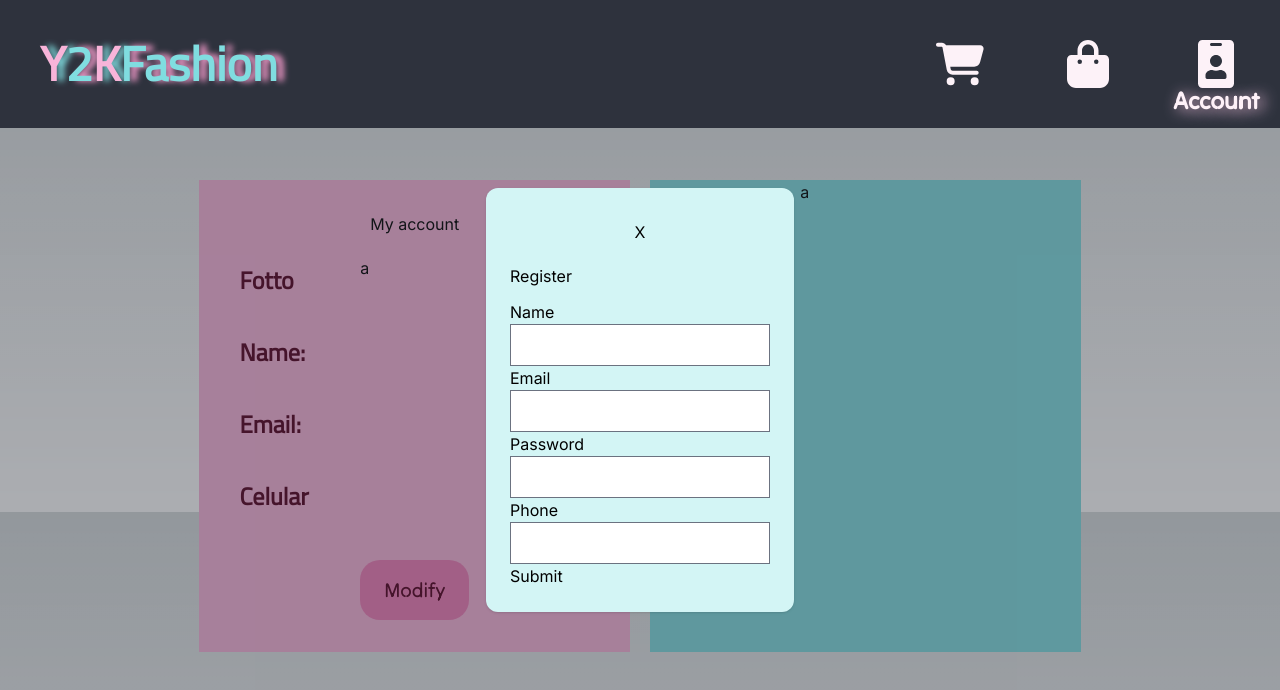
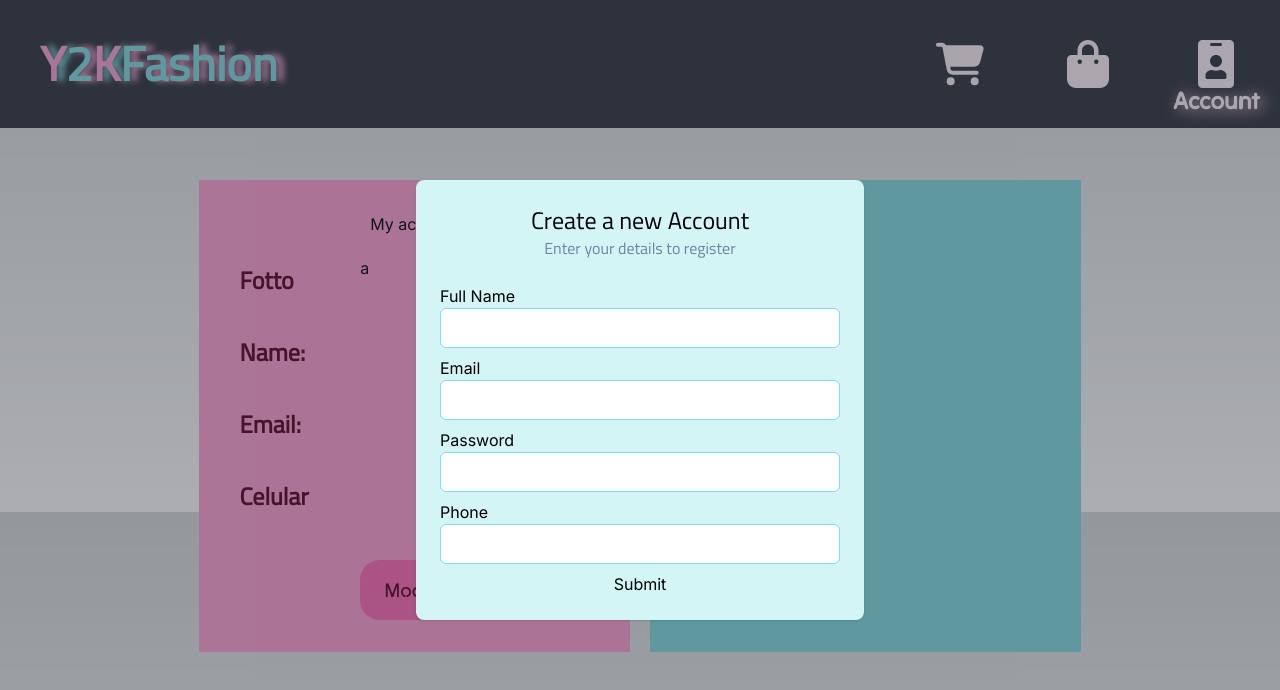
Before and after one commit to MarcosRamirezCarri/Y2KshopRemake, a Next.js app in the folder y2kclient/: page /account in a window 1280 px wide. Both pictures are taken after a click on the button "Login". Shown: the top 690 px of the page. Built offline with nearby package versions, Linux system fonts and the light colour scheme.

Commit message:
Form Estilizado

```diff
--- a/y2kclient/package.json
+++ b/y2kclient/package.json
@@ -13,7 +13,6 @@
     "aos": "^2.3.4",
     "atropos": "^2.0.2",
     "axios": "^1.6.8",
-    "flowbite": "^2.3.0",
     "next": "14.1.4",
     "react": "^18",
     "react-dom": "^18",
--- a/y2kclient/src/app/[locale]/Components/LoginModal/RegisterForm/RegisterForm.tsx
+++ b/y2kclient/src/app/[locale]/Components/LoginModal/RegisterForm/RegisterForm.tsx
@@ -50,34 +50,40 @@ const RegisterForm: React.FC<PropModal> = ({ setModal, modal }) => {
 
   return (
     <div
+      onClick={() => setModal(!modal)}
       className={`
-    fixed inset-0 flex justify-center items-center transition-colors duration-500
+    fixed inset-0 flex justify-center items-center transition-colors duration-500 z-[101]
     ${modal ? "visible bg-gray-950/[0.4]" : "invisible"}
   `}
     >
-
       <ul
         onClick={(e) => e.stopPropagation()}
         className={`
-          bg-Lightblue-100  gap-3 rounded-xl flex flex-col shadow p-6 transition-all duration-500 p-10
+          bg-Lightblue-100 w-[35%] gap-6 rounded-lg flex flex-col shadow p-6 transition-all duration-500 p-10
           ${modal ? "scale-100 opacity-100" : "scale-125 opacity-0"}
         `}
       >
-           <button onClick={() => setModal(!modal)} className="bg-Lightblue-100 p-2">
-        X
-      </button>
-        <p>Register</p>
+        <div className="flex flex-col">
+        <p className="font-titilium text-2xl self-center font-medium">
+          Create a new Account
+        </p>
+        <p className="font-titilium text-md self-center font-normal text-gray-600">
+          Enter your details to register
+        </p>
 
-        <form onSubmit={handleSubmit}>
+        </div>
+
+        <form className="flex flex-col gap-2" onSubmit={handleSubmit}>
           <li>
-            <p>Name</p>
+            <p>Full Name</p>
             <input
               name="name"
               type="text"
               value={formData.name}
               onChange={handleChange}
+              className="rounded-md w-[100%] border-Lightblue-300 border-[0.05rem] focus:outline-Lightblue-300 focus:border-Lightblue-300 focus:border-[0.05rem] p-2 h-10"
             />
-            {error.name && <span className="text-red-500">{error.name}</span>}
+            {error.name && <span className="text-gray-400">{error.name}</span>}
           </li>
           <li>
             <p>Email</p>
@@ -86,8 +92,11 @@ const RegisterForm: React.FC<PropModal> = ({ setModal, modal }) => {
               type="text"
               value={formData.email}
               onChange={handleChange}
+              className="rounded-md w-[100%] border-Lightblue-300 border-[0.05rem] focus:outline-Lightblue-300 focus:border-Lightblue-300 focus:border-[0.05rem] p-2 h-10"
             />
-            {error.email && <span className="text-red-500">{error.email}</span>}
+            {error.email && (
+              <span className="text-gray-400">{error.email}</span>
+            )}
           </li>
           <li>
             <p>Password</p>
@@ -96,9 +105,10 @@ const RegisterForm: React.FC<PropModal> = ({ setModal, modal }) => {
               type="password"
               value={formData.password}
               onChange={handleChange}
+              className="rounded-md w-[100%] border-Lightblue-300 border-[0.05rem] focus:outline-Lightblue-300 focus:border-Lightblue-300 focus:border-[0.05rem] p-2 h-10"
             />
             {error.password && (
-              <span className="text-red-500">{error.password}</span>
+              <span className="text-gray-400">{error.password}</span>
             )}
           </li>
           <li>
@@ -108,13 +118,15 @@ const RegisterForm: React.FC<PropModal> = ({ setModal, modal }) => {
               type="text"
               value={formData.phoneNumber}
               onChange={handleChange}
+              className="rounded-md w-[100%] border-Lightblue-300 border-[0.05rem] focus:outline-Lightblue-300 focus:border-Lightblue-300 focus:border-[0.05rem] p-2 h-10"
             />
             {error.phoneNumber && (
-              <span className="text-red-500">{error.phoneNumber}</span>
+              <span className="text-gray-400">{error.phoneNumber}</span>
             )}
           </li>
           <button type="submit">Submit</button>
         </form>
+
       </ul>
     </div>
   );
--- a/y2kclient/src/app/[locale]/Components/NavBar/NavBar.module.css
+++ b/y2kclient/src/app/[locale]/Components/NavBar/Buttons/Buttons.module.css
@@ -1,66 +1,4 @@
-.Title{
-    font-family: Titilium;
-    font-size: 2.20rem;
-    font-weight: 700;
-    animation: colorchange 20s infinite alternate;;
 
-}
-
-@keyframes colorchange {
-    0% {
-
-      color: #ff60f4;
-    }
-
-    10% {
-
-      color: #d274dd;
-    }
-
-    20% {
-
-      color: #eab1f8;
-    }
-
-    30% {
-
-      color: #b4eced;
-    }
-
-    40% {
-
-      color: #258995;
-    }
-
-    50% {
-
-      color: rgb(10, 136, 209);
-    }
-
-    60% {
-
-      color: #ffa1d3;
-    }
-
-    70% {
-
-      color: #fa3a95;
-    }
-    80% {
-
-      color: #a80c47;
-    }
-
-    90% {
-
-      color: #ffda46;
-    }
-
-    100% {
-
-      color: #984208;
-    }
-  }
   .scaleBottom{
     position: absolute;
     font-size: 1.50rem;
--- a/y2kclient/src/app/[locale]/Components/NavBar/Buttons/Buttons.tsx
+++ b/y2kclient/src/app/[locale]/Components/NavBar/Buttons/Buttons.tsx
@@ -3,7 +3,7 @@ import Link from "next/link";
 import { usePathname } from "next/navigation";
 import { useState } from "react";
 import { FaCartShopping } from "react-icons/fa6";
-import style from "../NavBar.module.css";
+import style from "./Buttons.module.css";
 import { FaBagShopping } from "react-icons/fa6";
 import { FaIdBadge } from "react-icons/fa";
 
--- a/y2kclient/tailwind.config.ts
+++ b/y2kclient/tailwind.config.ts
@@ -6,7 +6,6 @@ const config: Config = {
     "./src/pages/**/*.{js,ts,jsx,tsx,mdx}",
     "./src/components/**/*.{js,ts,jsx,tsx,mdx}",
     "./src/app/**/*.{js,ts,jsx,tsx,mdx}",
-    "./node_modules/flowbite/**/*.js"
   ],
   theme: {
     colors:{
@@ -80,7 +79,6 @@ const config: Config = {
     },
   },
   plugins: [
-    require('flowbite/plugin')
   ],
 };
 export default config;
```
Also changed, not shown: 1 other file (tests, documents, lock files or other folders).
